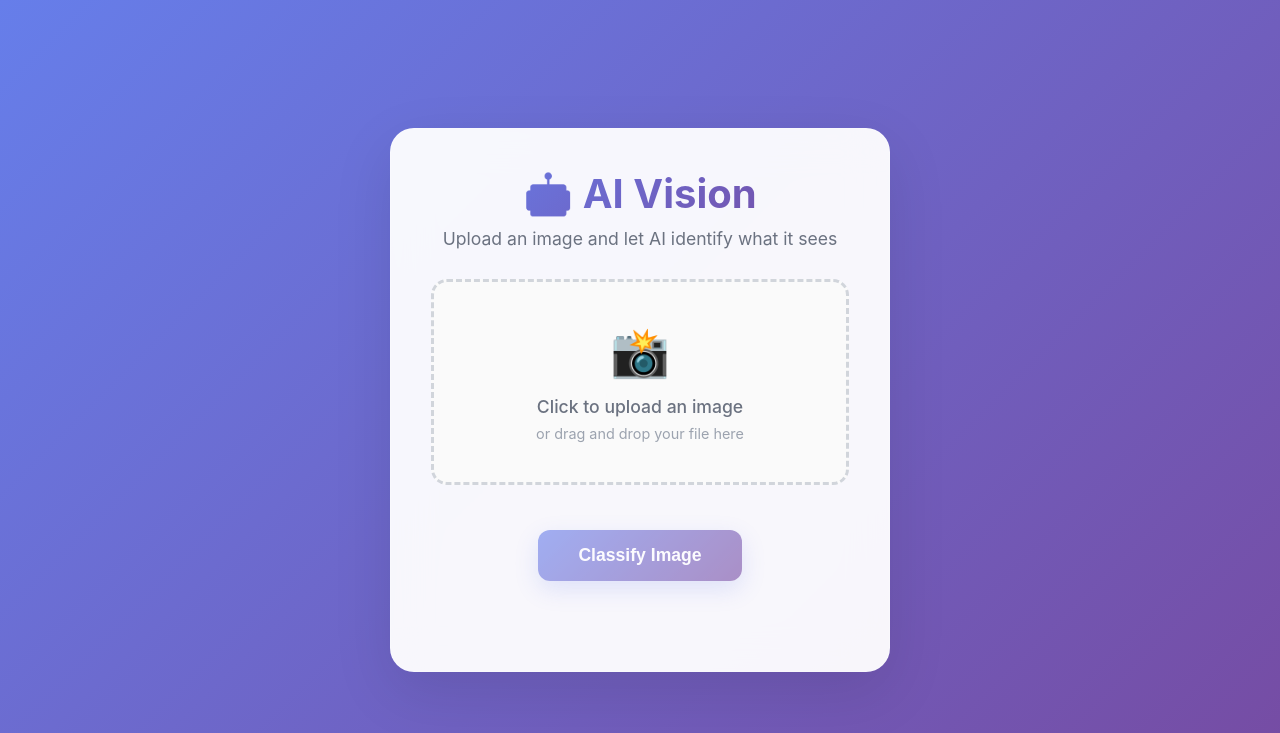
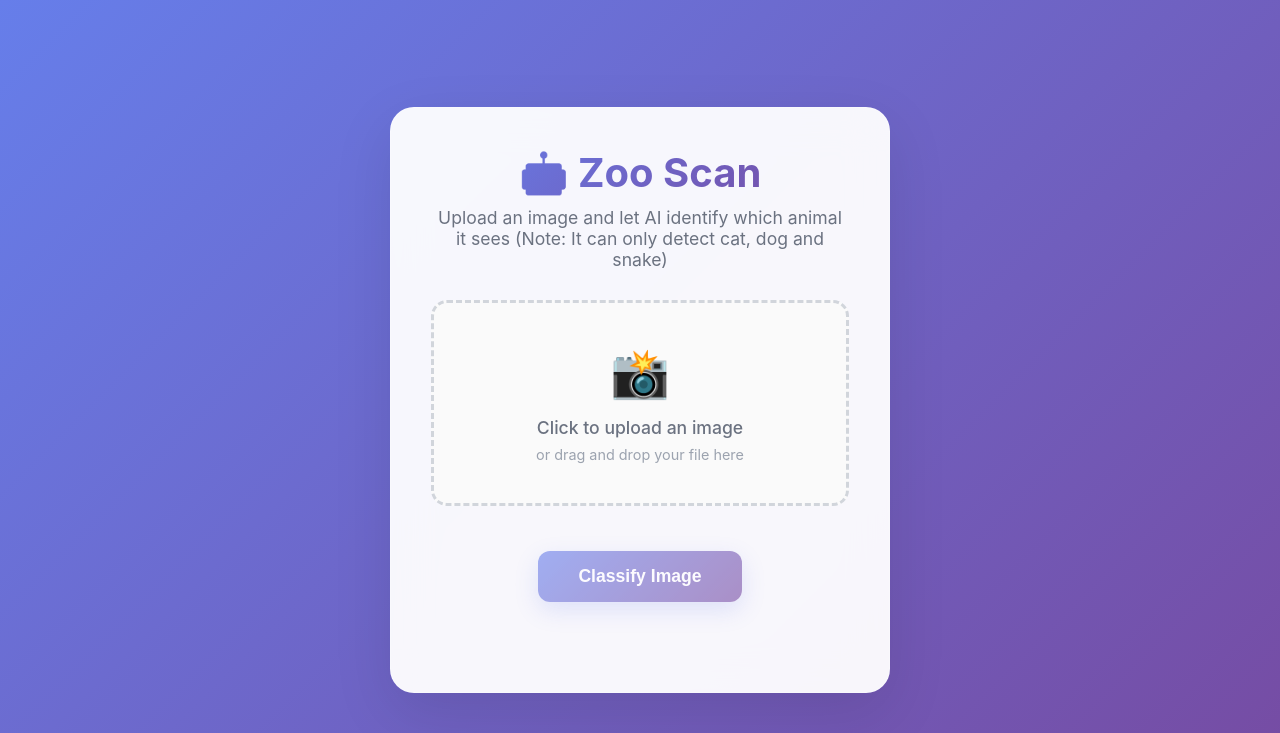
Before and after one commit to Priyanshu23u/ZooScan, a Flask app: page / in a window 1280 px wide. Shown: the top 733 px of the page. Run offline with Flask 3, Linux system fonts and the light colour scheme.

Commit message:
updated code

```diff
--- a/templates/index.html
+++ b/templates/index.html
@@ -244,8 +244,8 @@
 </head>
 <body>
   <div class="container fade-in">
-    <h1>🤖 AI Vision</h1>
-    <p class="subtitle">Upload an image and let AI identify what it sees</p>
+    <h1>🤖 Zoo Scan</h1>
+    <p class="subtitle">Upload an image and let AI identify which animal it sees (Note: It can only detect cat, dog and snake)</p>
 
     <div class="upload-area" onclick="document.getElementById('imageInput').click()">
       <div class="upload-icon">📸</div>
```
